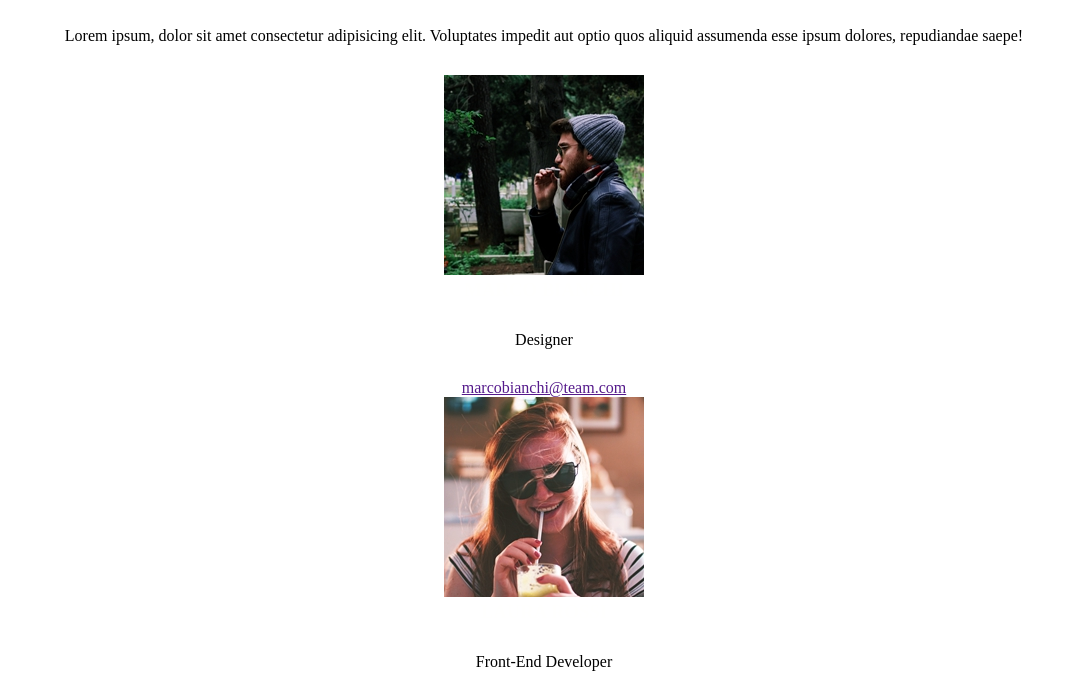
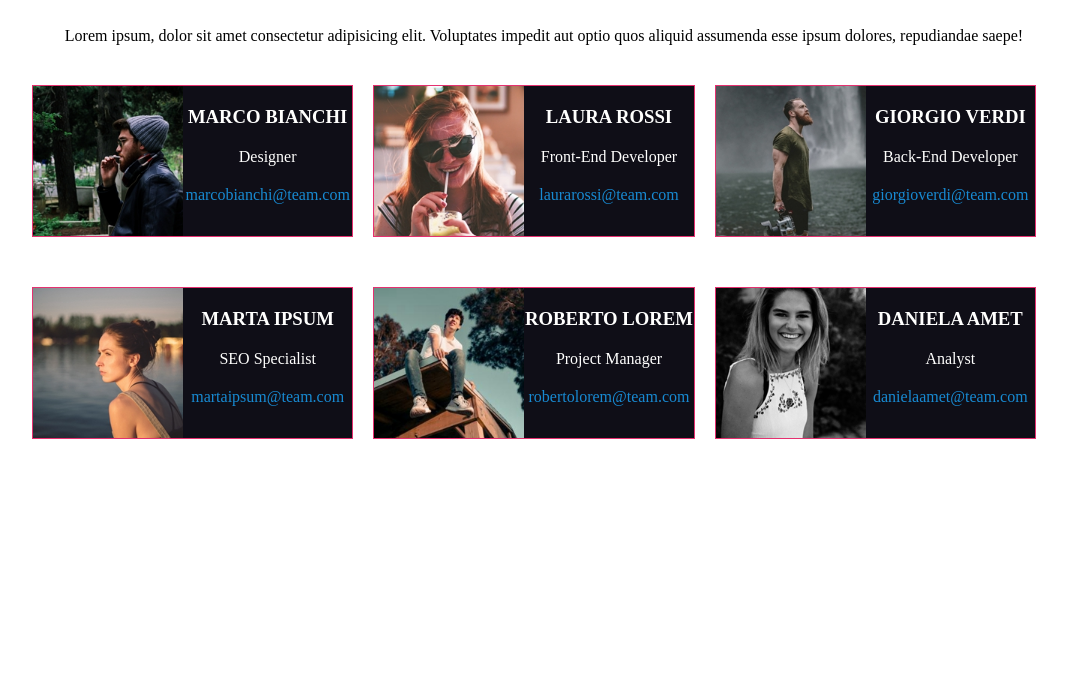
Before and after one commit to Riccardo-Mauri/html-css-float-cards, a plain HTML site: page index.html in a window 1280 px wide. Shown: the part 100-798 px from the top of the page, without its empty margins (96-1163 px from the left). Drawn offline with Linux system fonts and the light colour scheme.

Commit message:
progetto in fase di completamento

```diff
--- a/css/style.css
+++ b/css/style.css
@@ -26,12 +26,19 @@ HEADER
 /*
 MAIN
 */
+.clearfix::after {
+    content: "";
+    clear: both;
+    display: table;
+  }
+
 .container{
     width: 80%;
     margin: 0 auto;
 
 }
-p{
+
+.intro{
     margin-top: 30px;
     margin-bottom: 30px;
 }
@@ -42,7 +49,31 @@ p{
 
 section{
     margin-top: 30px;
+    padding-top: 10px;
 }
+img{
+    float: left;
+    width: 150px;
+    height: 150px;
+}
+
 .color{
+
     color:#FFFFFE ;
 }
+.color2{
+    color:#188AD2 ;
+
+}
+.columns > *{
+
+    border:solid 1px #e53170;
+    float: left;
+    width: calc((100% / 3) - 20px);
+    margin-bottom:50px;
+    margin-right: 20px;
+
+}
+.card-style{
+    padding-top: 20px;
+}
--- a/index.html
+++ b/index.html
@@ -18,47 +18,47 @@
                 Meet our Team
             </h1>
         </header>
-        <main>
-            <p>
+        <main class="clearfix">
+            <p class="intro">
                 Lorem ipsum, dolor sit amet consectetur adipisicing elit. Voluptates impedit aut optio quos aliquid
                 assumenda esse ipsum dolores, repudiandae saepe!
             </p>
-            <section>
-                <div>
+            <section class="columns">
+                <div class="bgcolor-cards card1">
                     <img src="./img/male1.png" alt="">
-                    <h3 class="color">MARCO BIANCHI</h3>
-                    <p>Designer</p>
-                    <a href="">marcobianchi@team.com</a>
+                    <h3 class="color card-style">MARCO BIANCHI</h3>
+                    <p class="color card-style">Designer</p>
+                    <p class="color2 card-style">marcobianchi@team.com</p>
                 </div>
-                <div>
+                <div class="bgcolor-cards card2">
                     <img src="./img/female1.png" alt="">
-                    <h3 class="color">LAURA ROSSI</h3>
-                    <p>Front-End Developer</p>
-                    <a href="">laurarossi@team.com</a>
+                    <h3 class="color card-style">LAURA ROSSI</h3>
+                    <p class="color card-style">Front-End Developer</p>
+                    <p class="color2 card-style">laurarossi@team.com</p>
                 </div>
-                <div>
+                <div class="bgcolor-cards card3">
                     <img src="./img/male2.png" alt="">
-                    <h3 class="color">GIORGIO VERDI</h3>
-                    <p>Back-End Developer</p>
-                    <a href="">giorgioverdi@team.com</a>
+                    <h3 class="color card-style">GIORGIO VERDI</h3>
+                    <p class="color card-style">Back-End Developer</p>
+                    <p class="color2 card-style">giorgioverdi@team.com<p>
                 </div>
-                <div>
+                <div class="bgcolor-cards card4">
                     <img src="./img/female2.png" alt="">
-                    <h3 class="color">MARTA IPSUM</h3>
-                    <p>SEO Specialist</p>
-                    <a href="">martaipsum@team.com</a>
+                    <h3 class="color card-style">MARTA IPSUM</h3>
+                    <p class="color card-style">SEO Specialist</p>
+                    <p class="color2 card-style">martaipsum@team.com<p>
                 </div>
-                <div>
+                <div class="bgcolor-cards card5">
                     <img src="./img/male3.png" alt="">
-                    <h3>ROBERTO LOREM</h3>
-                    <p>Project Manager</p>
-                    <a href="">robertolorem@team.com</a>
+                    <h3  class="color card-style">ROBERTO LOREM</h3>
+                    <p class="color card-style">Project Manager</p>
+                    <p class="color2 card-style">robertolorem@team.com<p>
                 </div>
-                <div>
+                <div class="bgcolor-cards card6">
                     <img src="./img/female3.png" alt="">
-                    <h3 class="color">DANIELA AMET</h3>
-                    <p>Analyst</p>
-                    <a href="">danielaamet@team.com</a>
+                    <h3 class="color card-style">DANIELA AMET</h3>
+                    <p class="color card-style">Analyst</p>
+                    <p class="color2 card-style">danielaamet@team.com</p>
                 </div>
             </section>
         </main>
```
